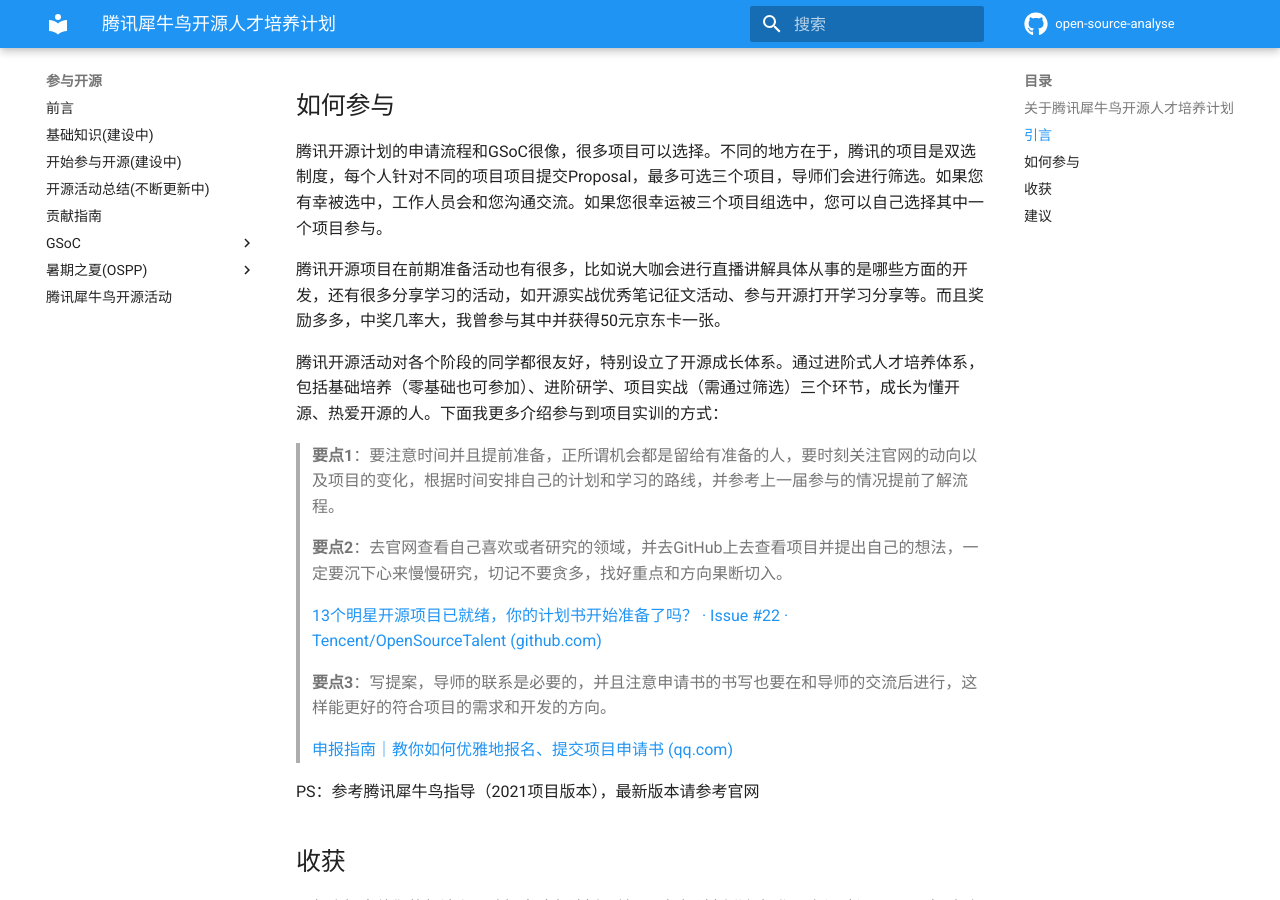
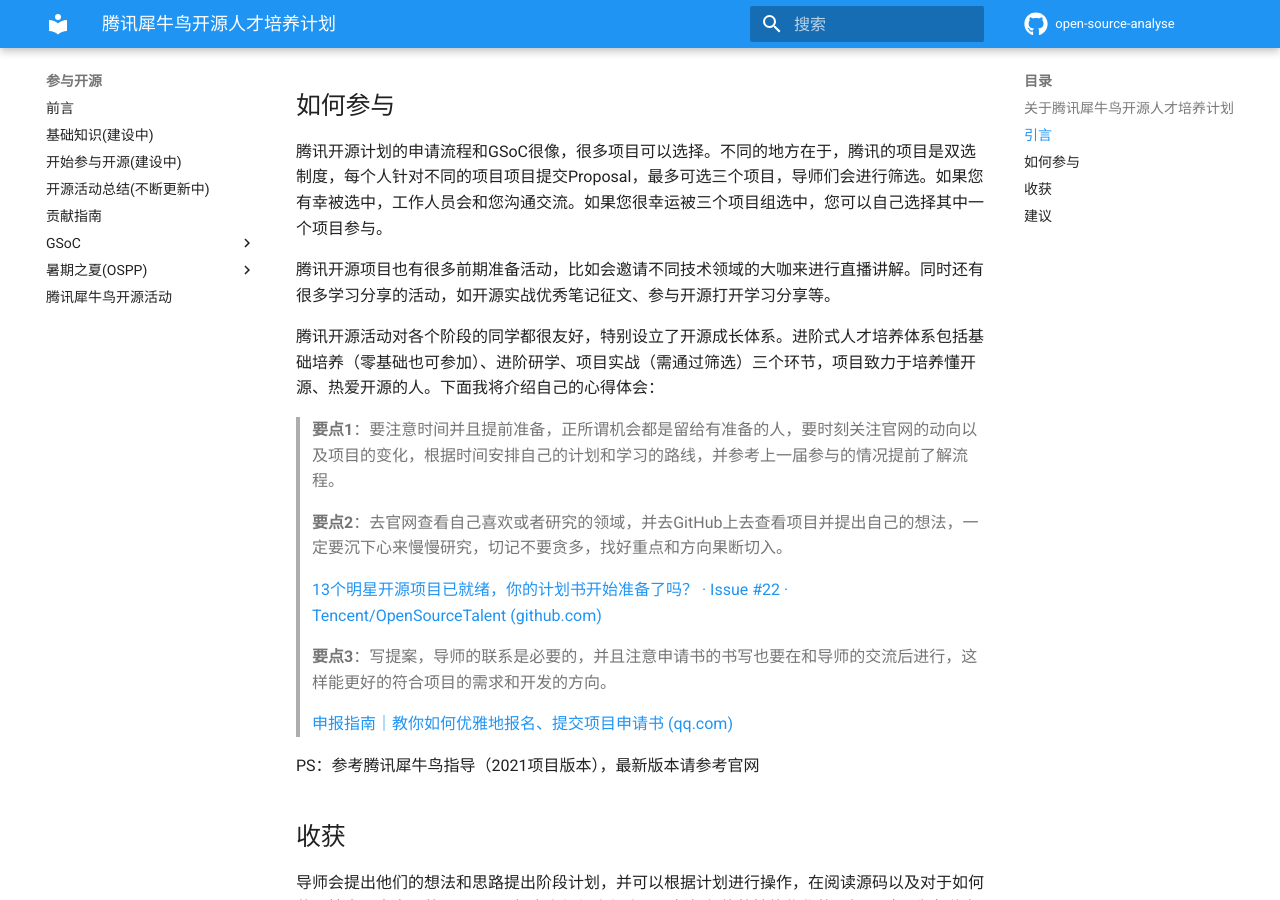
Before and after one commit to erdengk/gsoc-analyse, an MkDocs documentation site: the page built from docs/cn/rhino-brid/experience/exper_itwaix.md, in a window 1280 px wide and 900 px high, scrolled down 661 px. Built offline with MkDocs 1.6.1 and Material for MkDocs 9.7.7, drawn with Linux system fonts in a browser that asks for light colours; comment, search, counter and statistics services are not loaded.

Commit message:
Update exper_itwaix.md

```diff
--- a/docs/cn/rhino-brid/experience/exper_itwaix.md
+++ b/docs/cn/rhino-brid/experience/exper_itwaix.md
@@ -29,11 +29,11 @@
 
 腾讯开源计划的申请流程和GSoC很像，很多项目可以选择。不同的地方在于，腾讯的项目是双选制度，每个人针对不同的项目项目提交Proposal，最多可选三个项目，导师们会进行筛选。如果您有幸被选中，工作人员会和您沟通交流。如果您很幸运被三个项目组选中，您可以自己选择其中一个项目参与。
 
-腾讯开源项目在前期准备活动也有很多，比如说大咖会进行直播讲解具体从事的是哪些方面的开发，还有很多分享学习的活动，如开源实战优秀笔记征文活动、参与开源打开学习分享等。而且奖励多多，中奖几率大，我曾参与其中并获得50元京东卡一张。
+腾讯开源项目也有很多前期准备活动，比如会邀请不同技术领域的大咖来进行直播讲解。同时还有很多学习分享的活动，如开源实战优秀笔记征文、参与开源打开学习分享等。
 
 
 
-腾讯开源活动对各个阶段的同学都很友好，特别设立了开源成长体系。通过进阶式人才培养体系，包括基础培养（零基础也可参加）、进阶研学、项目实战（需通过筛选）三个环节，成长为懂开源、热爱开源的人。下面我更多介绍参与到项目实训的方式：
+腾讯开源活动对各个阶段的同学都很友好，特别设立了开源成长体系。进阶式人才培养体系包括基础培养（零基础也可参加）、进阶研学、项目实战（需通过筛选）三个环节，项目致力于培养懂开源、热爱开源的人。下面我将介绍自己的心得体会：
 
 > **要点1**：要注意时间并且提前准备，正所谓机会都是留给有准备的人，要时刻关注官网的动向以及项目的变化，根据时间安排自己的计划和学习的路线，并参考上一届参与的情况提前了解流程。
 >
```
